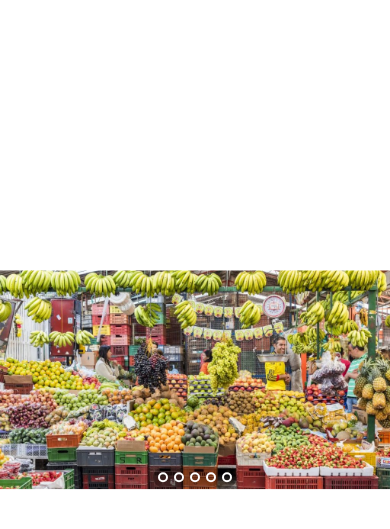
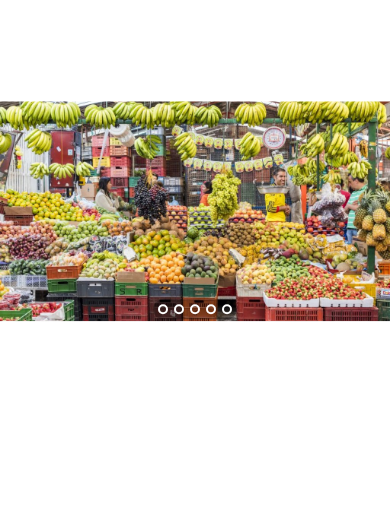
Before and after one commit to Projeto-IFPB/Jaguaribe-Online, a Flask app: page / in a window 390 px wide. Shown: the part 42-571 px from the top of the page. Run offline with Flask 3, Linux system fonts and the light colour scheme; some libraries are stand-ins or nearby versions.

Commit message:
fix: correção na responsividade do carrosel

```diff
--- a/static/css/style-index.css
+++ b/static/css/style-index.css
@@ -132,6 +132,7 @@ header ul li a{
     .content {
         width: 95%;
         max-width: 600px;
+        top: 40%;
     }
 
     .bar {
@@ -153,6 +154,7 @@ header ul li a{
         width: 100%;
         /* Reduzir um pouco a proporção para telas muito estreitas, se necessário */
         aspect-ratio: 16 / 9;
+        top: 30%
     }
 
     .navigation {
```
